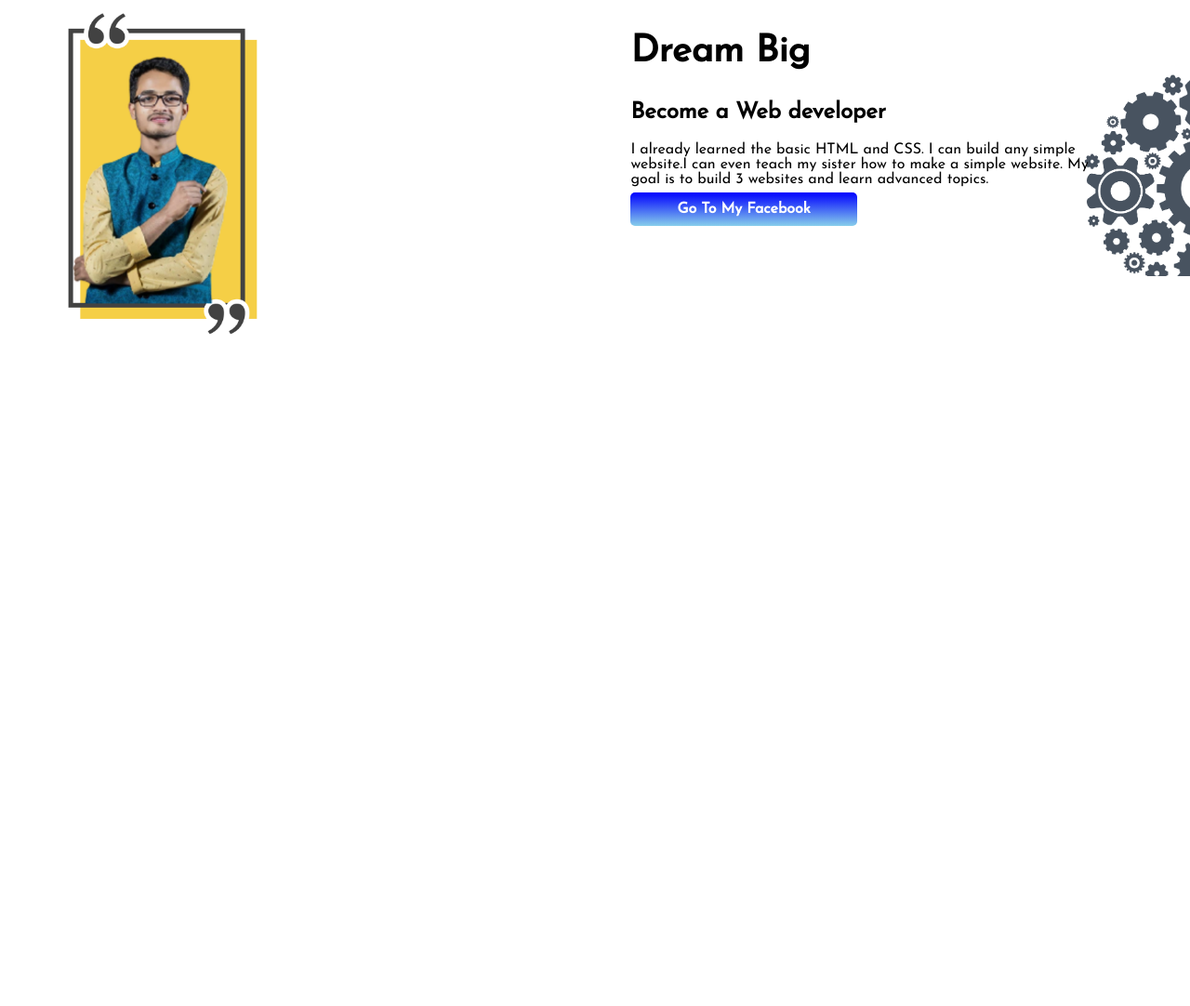
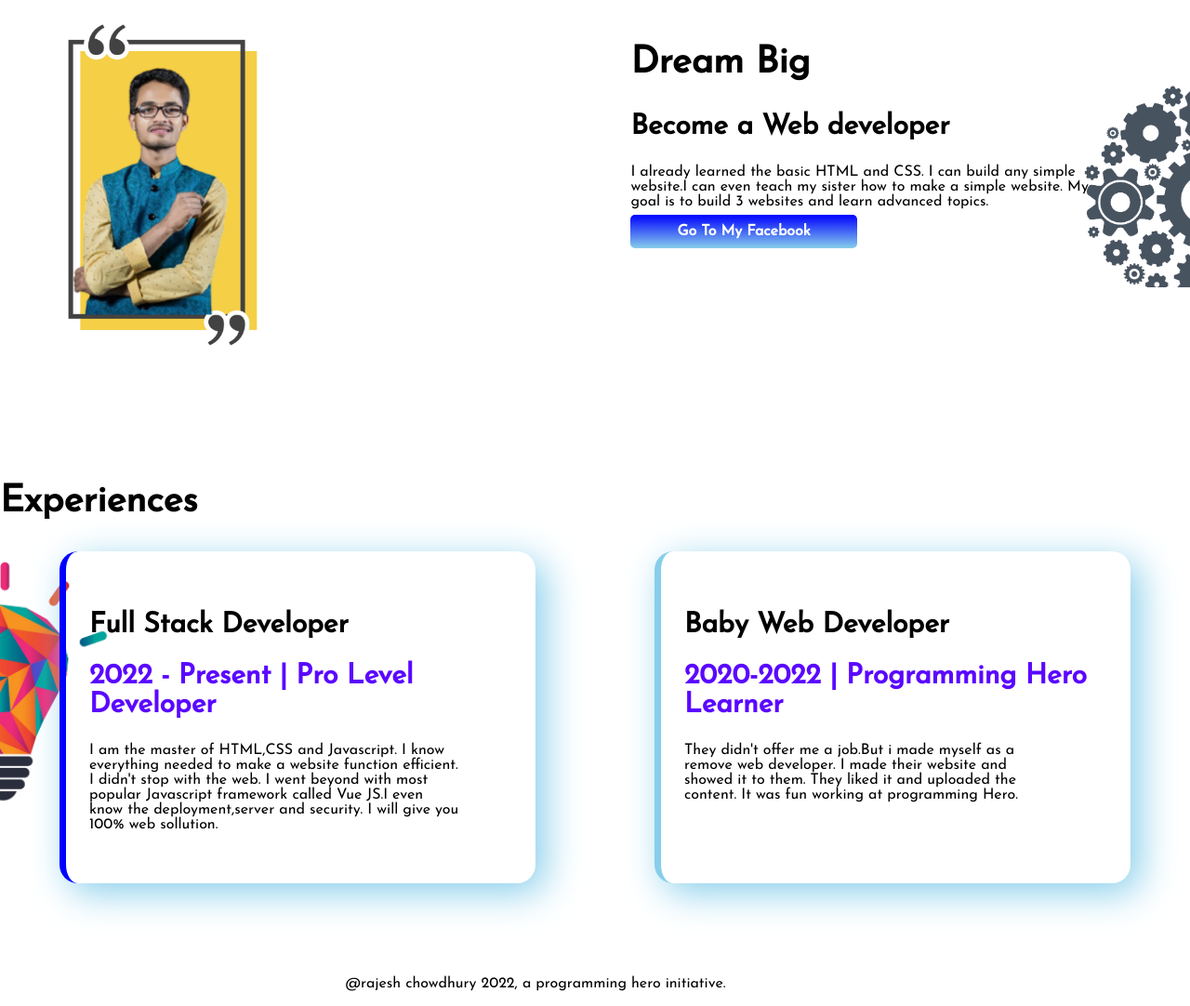
Before and after one commit to rajeshbd99/My-Portfolio, a plain HTML site: page index.html in a window 1280 px wide. Shown: the part 540-1622 px from the top of the page at 93% size. Before the commit the page ends 1048 px from the top, so only its background shows below. Drawn offline with Linux system fonts and the light colour scheme.

Commit message:
3rd part

```diff
--- a/index.html
+++ b/index.html
@@ -6,6 +6,7 @@
     <meta http-equiv="X-UA-Compatible" content="IE=edge">
     <meta name="viewport" content="width=device-width, initial-scale=1.0">
     <title>Rajesh Portfolio</title>
+    <link rel="shortcut icon" href="portfolio2.png" type="image/x-icon">
     <link rel="preconnect" href="https://fonts.googleapis.com">
     <link rel="preconnect" href="https://fonts.gstatic.com" crossorigin>
     <link href="https://fonts.googleapis.com/css2?family=Josefin+Sans&display=swap" rel="stylesheet">
@@ -13,7 +14,7 @@
 </head>
 
 <body>
-    <section class="top-banner">
+    <section class="top-banner flex">
         <div class="half-width">
             <h1>Welcome To</h1>
             <h1><span class="color">RAJESH CHOWDHURY</span> World !</h1>
@@ -26,7 +27,7 @@
             <img src="portfolio1.png" alt="My Picture">
         </div>
     </section>
-    <section class="dream-big">
+    <section class="dream-big flex">
         <div class="half-width">
             <img src="portfolio2.png" alt="">
         </div>
@@ -38,6 +39,29 @@
             <a class="button" target="_blank" href="https://www.facebook.com/rajesh2441139">Go To My Facebook</a>
         </div>
     </section>
+    <section class="experiences">
+        <h1>Experiences</h1>
+        <div class="flex">
+            <div id="full" class="developer">
+                <h2>Full Stack Developer</h2>
+                <h2 class="color">2022 - Present | Pro Level Developer</h2>
+                <p>I am the master of HTML,CSS and Javascript. I know everything needed to make a website function
+                    efficient. I didn't stop with the web. I went beyond with most popular Javascript framework called
+                    Vue
+                    JS.I even know the deployment,server and security. I will give you 100% web sollution.</p>
+            </div>
+            <div id="baby" class="developer">
+                <h2>Baby Web Developer</h2>
+                <h2 class="color">2020-2022 | Programming Hero Learner</h2>
+                <p> They didn't offer me a job.But i made myself as a remove web developer. I made their website and
+                    showed
+                    it to them. They liked it and uploaded the content. It was fun working at programming Hero. </p>
+            </div>
+        </div>
+    </section>
 </body>
+<footer>
+    <p>@rajesh chowdhury 2022, a programming hero initiative.</p>
+</footer>
 
 </html>
--- a/style.css
+++ b/style.css
@@ -8,6 +8,10 @@ h1 {
     padding-right: 10%;
 }
 
+h2 {
+    font-size: 30px;
+}
+
 p {
     padding-right: 10%;
 }
@@ -16,7 +20,7 @@ p {
     color: rgb(90, 7, 255);
 }
 
-section {
+.flex {
     display: flex;
     margin-bottom: 100px;
 }
@@ -49,3 +53,35 @@ section {
     background-position: right;
     background-size: 120px;
 }
+
+.developer {
+    width: 40%;
+    padding: 3%;
+    box-shadow: 10px 10px 40px skyblue;
+    margin-left: 5%;
+    margin-right: 5%;
+    width: 40%;
+    padding-left: 25px;
+    border-radius: 20px;
+
+}
+
+.experiences {
+    background-image: url(exp.png);
+    background-repeat: no-repeat;
+    background-position: left;
+    background-size: 120px;
+
+}
+
+#full {
+    border-left: 7px solid blue;
+}
+
+#baby {
+    border-left: 7px solid skyblue;
+}
+
+footer p {
+    text-align: center;
+}
```
Also changed, not shown: exp.png (added).
